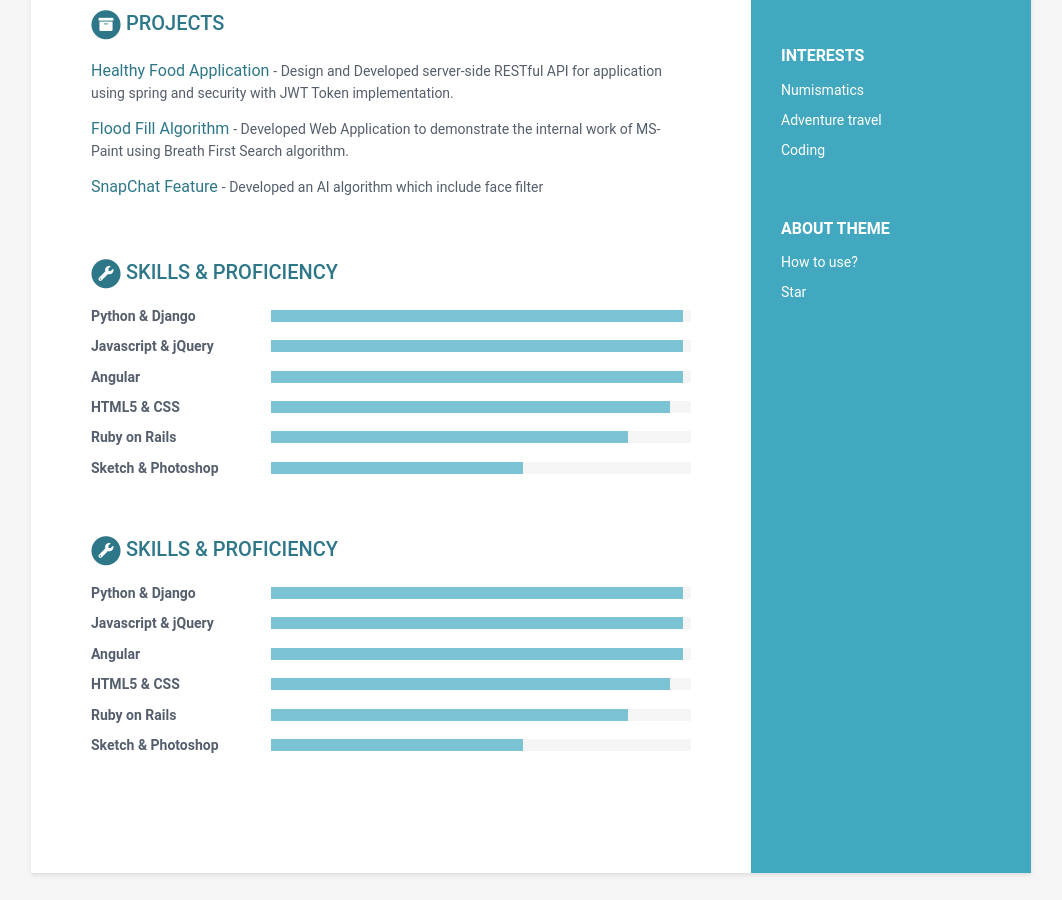
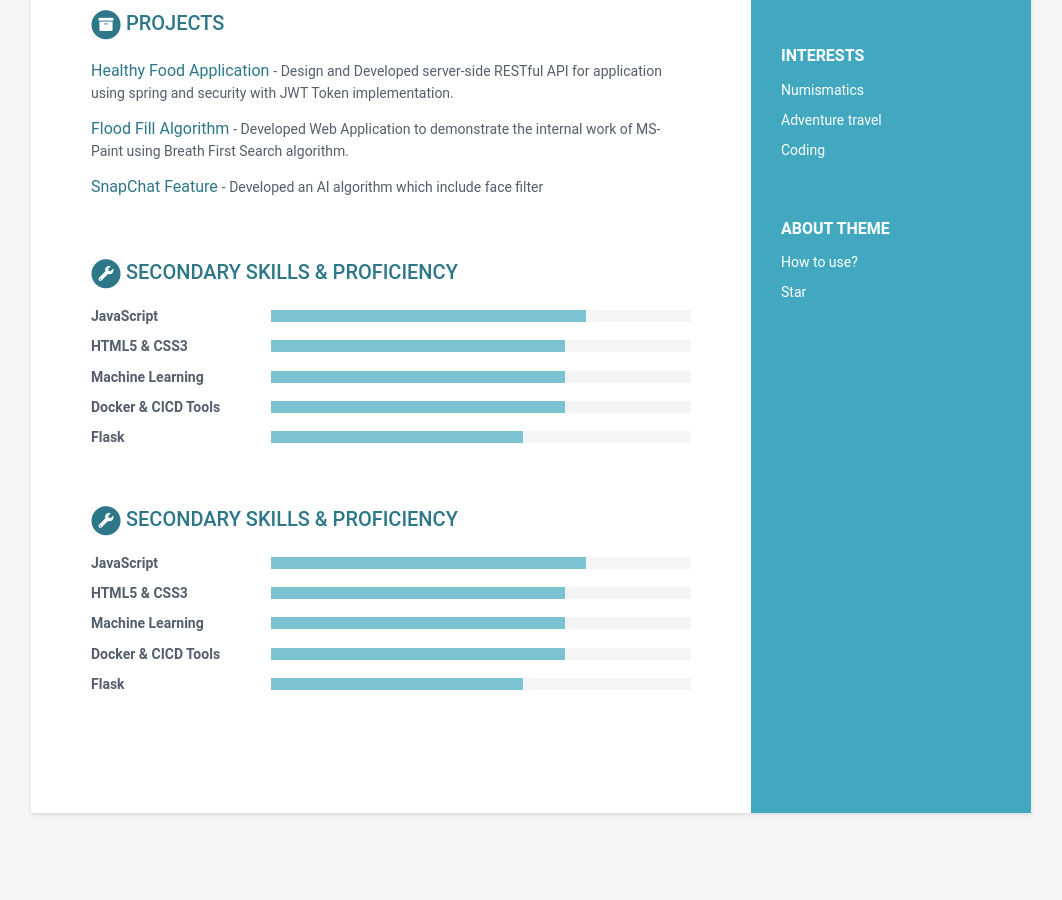
Before and after one commit to suraj1709/resume, a Jekyll site: the page built from index.html, in a window 1280 px wide and 900 px high, scrolled down 852 px. Shown: the whole window, without its empty margins (109-1171 px from the left). Built offline with Jekyll 4.4.1, drawn with Linux system fonts in a browser that asks for light colours; after the commit the page ends 1725 px from its top, so only the background shows below that.

Commit message:
Update data.yml

```diff
--- a/_data/data.yml
+++ b/_data/data.yml
@@ -93,46 +93,43 @@
 
 
 skills:
-    title: Skills &amp; Proficiency
+    title: Primary Skills &amp; Proficiency
 
     toolset:
-      - name: Python & Django
+      - name: Data Structure & Algorithm
         level: 98%
 
-      - name: Javascript & jQuery
+      - name: Java 8
         level: 98%
 
-      - name: Angular
+      - name: SQL & NO-SQL Database
         level: 98%
 
-      - name: HTML5 & CSS
+      - name: Python 3
         level: 95%
 
-      - name: Ruby on Rails
+      - name: Spring MVC & Spring Cloud
         level: 85%
 
-      - name: Sketch & Photoshop
-        level: 60%
+      - name: SOA & Microservice
+        level: 70%
 
 
 skills:
-    title: Skills &amp; Proficiency
+    title: Secondary Skills &amp; Proficiency
 
     toolset:
-      - name: Python & Django
-        level: 98%
+      - name: JavaScript
+        level: 75%
 
-      - name: Javascript & jQuery
-        level: 98%
+      - name: HTML5 & CSS3
+        level: 70%
 
-      - name: Angular
-        level: 98%
+      - name: Machine Learning
+        level: 70%
 
-      - name: HTML5 & CSS
-        level: 95%
+      - name: Docker & CICD Tools
+        level: 70%
 
-      - name: Ruby on Rails
-        level: 85%
-
-      - name: Sketch & Photoshop
+      - name: Flask
         level: 60%
```
